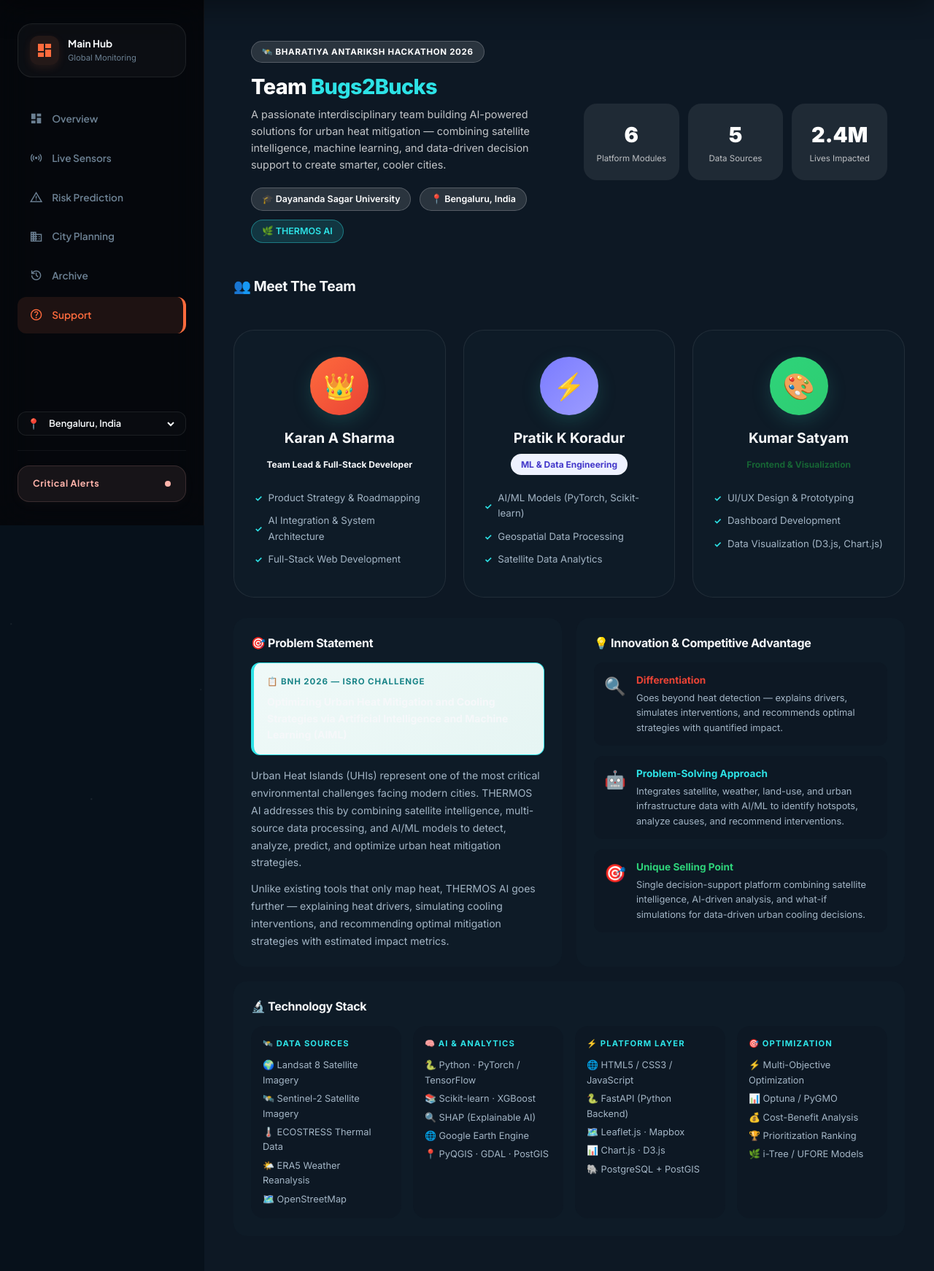
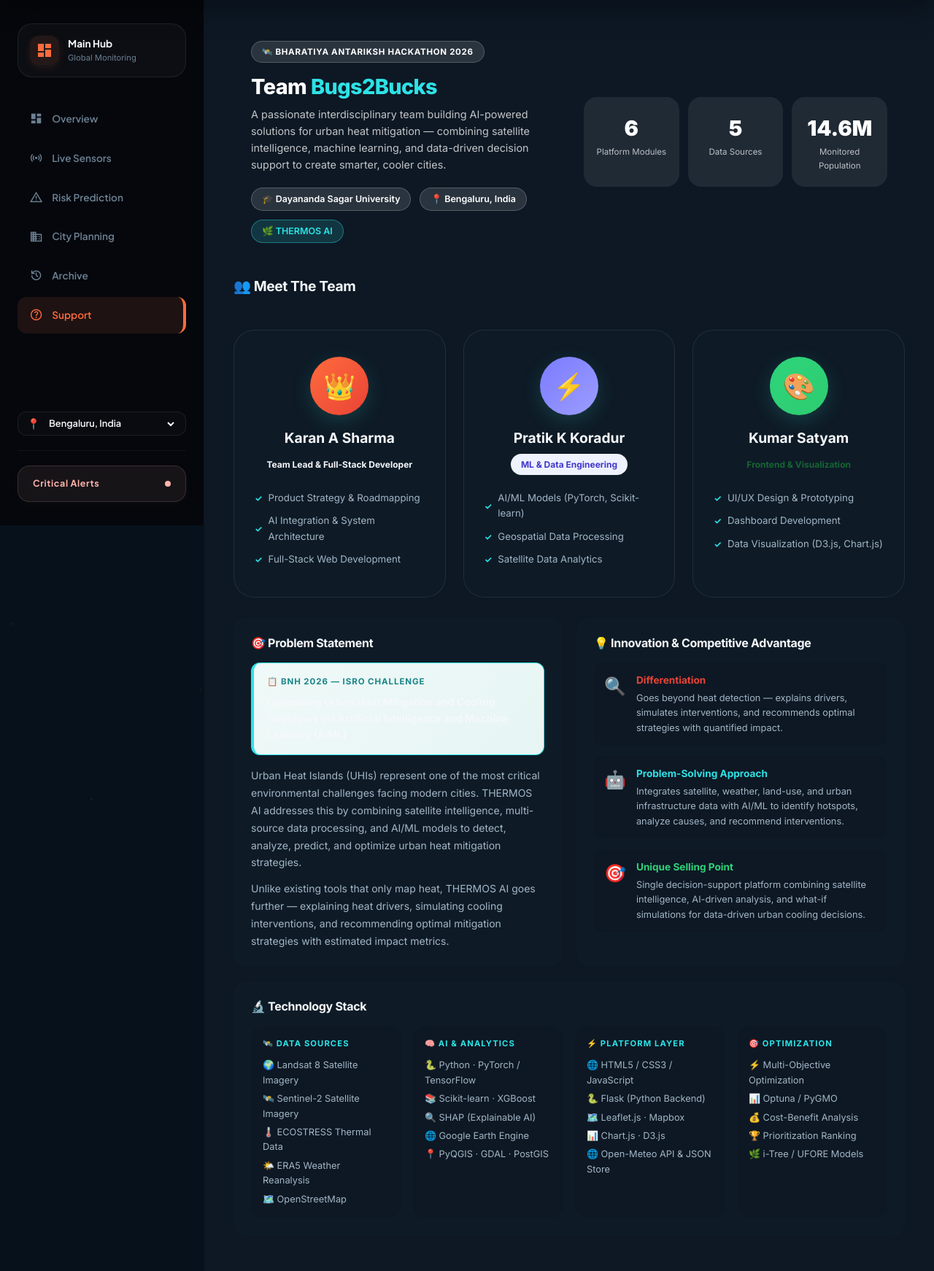
Before and after one commit to pratikkoradur-stack/ISRO-BNH, a Flask app: page /about in a window 1280 px wide. Shown: the part 80-1822 px from the top of the page at 73% size. Run offline with Flask 3, Linux system fonts and the light colour scheme.

Commit message:
Replace fallback placeholder populations with real monitored zone population (14.6M) and update tech stack details in about.html

```diff
--- a/data/sample_data.json
+++ b/data/sample_data.json
@@ -5,7 +5,7 @@
     "avg_land_temp": 42.6,
     "max_hotspot": 57.3,
     "risk_zones": 128,
-    "population_at_risk": 2400000
+    "population_at_risk": 14634000
   },
   "hotspot_alerts": [
     {"zone": "Koramangala", "severity": "Very High", "temp": 57.3, "lat": 12.9352, "lng": 77.6245},
--- a/static/js/dashboard.js
+++ b/static/js/dashboard.js
@@ -39,7 +39,7 @@ document.addEventListener('DOMContentLoaded', async () => {
 
 function getFallbackData() {
   return {
-    overview: { avg_land_temp: 42.6, max_hotspot: 57.3, risk_zones: 128, population_at_risk: 2400000 },
+    overview: { avg_land_temp: 42.6, max_hotspot: 57.3, risk_zones: 128, population_at_risk: 14634000 },
     hotspot_alerts: [
       { zone: 'Koramangala', severity: 'Very High', temp: 57.3, lat: 12.9352, lng: 77.6245 },
       { zone: 'Yelahanka',   severity: 'High',      temp: 53.1, lat: 13.1007, lng: 77.5963 },
--- a/templates/about.html
+++ b/templates/about.html
@@ -35,8 +35,8 @@
         <div style="font-size:0.72rem;opacity:0.7;">Data Sources</div>
       </div>
       <div style="text-align:center;background:rgba(255,255,255,0.08);border-radius:var(--radius-md);padding:20px 12px;">
-        <div style="font-size:1.8rem;font-weight:900;">2.4M</div>
-        <div style="font-size:0.72rem;opacity:0.7;">Lives Impacted</div>
+        <div style="font-size:1.8rem;font-weight:900;">14.6M</div>
+        <div style="font-size:0.72rem;opacity:0.7;">Monitored Population</div>
       </div>
     </div>
   </div>
@@ -163,10 +163,10 @@
           <div style="font-size:0.7rem;font-weight:700;text-transform:uppercase;letter-spacing:0.1em;color:var(--accent-teal);margin-bottom:10px;">⚡ Platform Layer</div>
           <ul style="list-style:none;display:flex;flex-direction:column;gap:5px;">
             <li style="font-size:0.8rem;color:var(--text-secondary);">🌐 HTML5 / CSS3 / JavaScript</li>
-            <li style="font-size:0.8rem;color:var(--text-secondary);">🐍 FastAPI (Python Backend)</li>
+            <li style="font-size:0.8rem;color:var(--text-secondary);">🐍 Flask (Python Backend)</li>
             <li style="font-size:0.8rem;color:var(--text-secondary);">🗺️ Leaflet.js · Mapbox</li>
             <li style="font-size:0.8rem;color:var(--text-secondary);">📊 Chart.js · D3.js</li>
-            <li style="font-size:0.8rem;color:var(--text-secondary);">🐘 PostgreSQL + PostGIS</li>
+            <li style="font-size:0.8rem;color:var(--text-secondary);">🌐 Open-Meteo API &amp; JSON Store</li>
           </ul>
         </div>
         <div style="padding:16px;background:var(--bg-secondary);border-radius:var(--radius-md);border:1px solid var(--border);">
```
